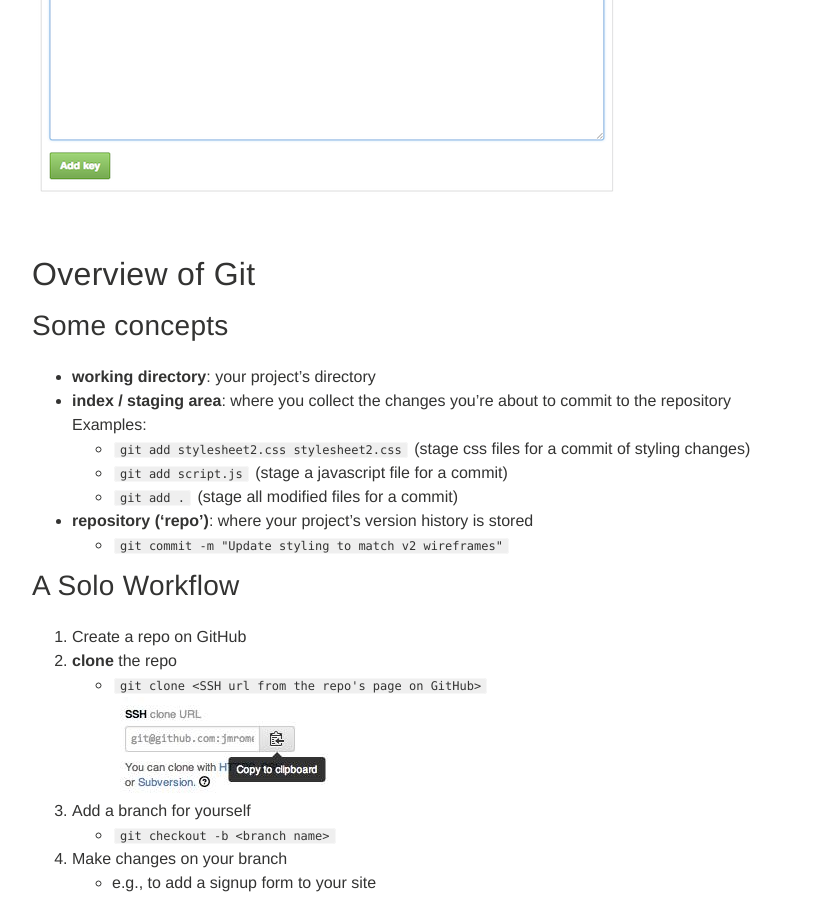
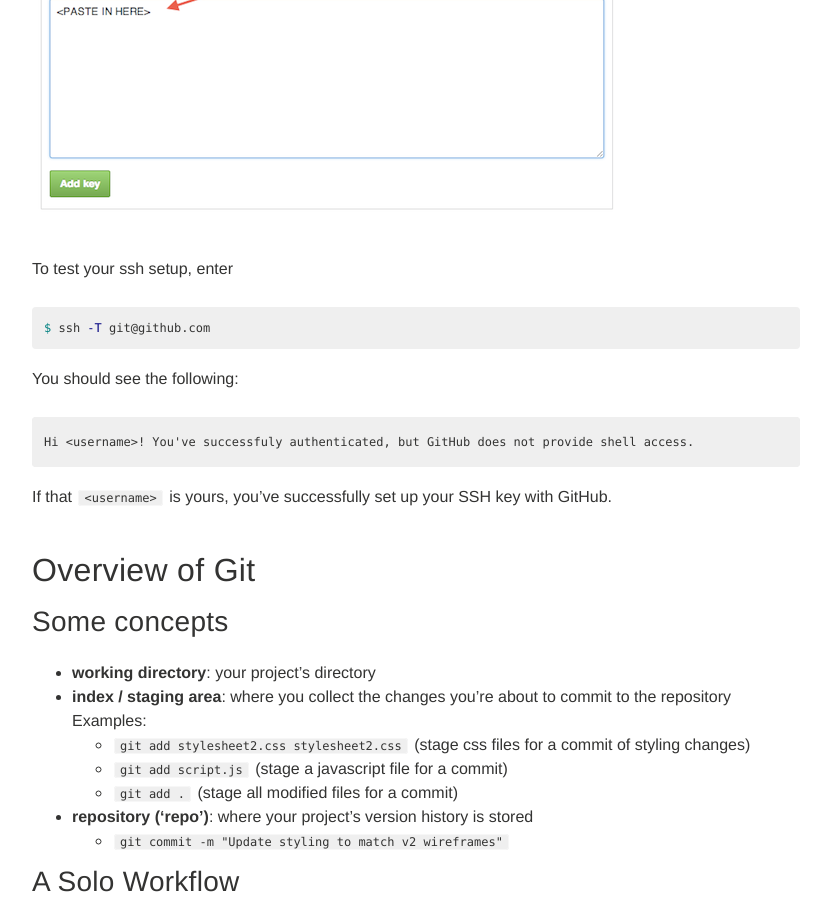
Before and after one commit to portlandcodeschool/primer, a Jekyll site: the page built from _posts/2014-07-26-git_and_github.markdown, in a window 1280 px wide and 900 px high, scrolled down 1786 px. Shown: the whole window, without its empty margins (288-1119 px from the left). Built offline with Jekyll 4.4.1, drawn with Linux system fonts in a browser that asks for light colours; nearby versions of some CDN libraries; comment, search, counter and statistics services are not loaded; some of the changed text lies outside the part shown.

Commit message:
Update SSH config section

````diff
--- a/_posts/2014-07-26-git_and_github.markdown
+++ b/_posts/2014-07-26-git_and_github.markdown
@@ -42,8 +42,9 @@ $ git config --global user.email janedoe@example.com
 Some more useful settings:
 
 {% highlight sh %}
-$ git config --global push.default current
-$ git config --global merge.defaultToUpstream true
+git config --global push.default current
+git config --global merge.defaultToUpstream true
+git config --global core.editor "subl -w"
 {% endhighlight %}
 
 Verify your details are set with the `-l` flag ("l" for "list")
@@ -72,6 +73,18 @@ And pasting what's on your clipboard into the text field below
 
 ![]({{ site.url }}/images/githubssh2.png)
 
+To test your ssh setup, enter
+{% highlight sh %}
+$ ssh -T git@github.com
+{% endhighlight %}
+
+You should see the following:
+
+```
+Hi <username>! You've successfuly authenticated, but GitHub does not provide shell access.
+```
+
+If that `<username>` is yours, you've successfully set up your SSH key with GitHub.
 
 Overview of Git
 ================
````
